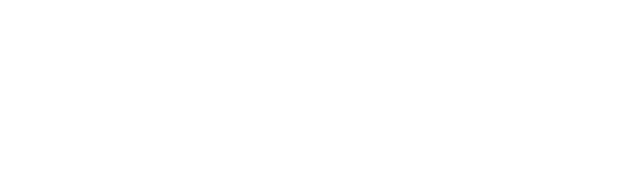
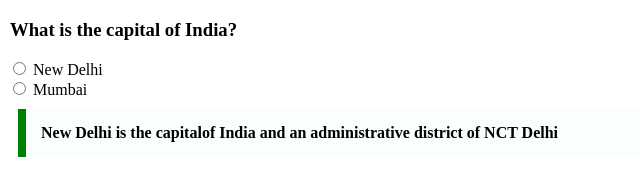
Before and after one commit to acciojob/trivia-beastvaibhv, a website: page main.html in a window 1280 px wide. Shown: the whole page, without its empty margins (0-640 px from the left). Drawn offline with Linux system fonts and the light colour scheme.

Commit message:
created a submission

```diff
--- a/main.html
+++ b/main.html
@@ -8,6 +8,29 @@
 
 <body>
 	<!-- the entire body must be written by student -->
+	<form>
+
+        <legend><h3>What is the capital of India?</h3></legend>
+        <label for="delhi">
+            <input type="radio" name="capital" value="delhi" id="delhi"> New Delhi
+        </label>
+        <br>
+        <label for="mumbai">
+            <input type="radio" name="capital" value="mumbai" id="mumbai"> Mumbai
+        </label>
+
+</form>
+
+	<div style="
+		max-width:600px;
+		margin:10px;
+		padding:15px;
+		border-left:8px solid green;
+		background-color: #f8fffe;
+		font-weight:bold">
+
+		New Delhi is the capitalof India and an administrative district of NCT Delhi
+	</div>
     <script type="text/javascript" src="./script.js">
 </script>
 
```
